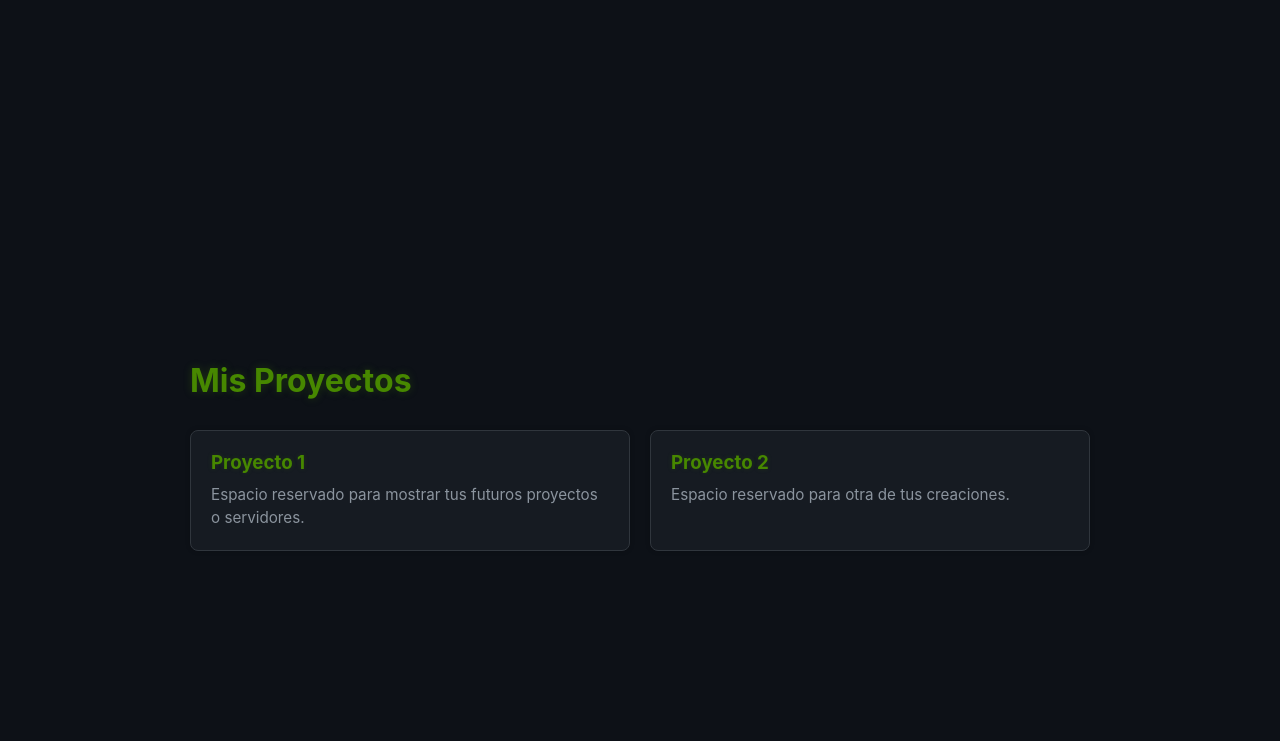
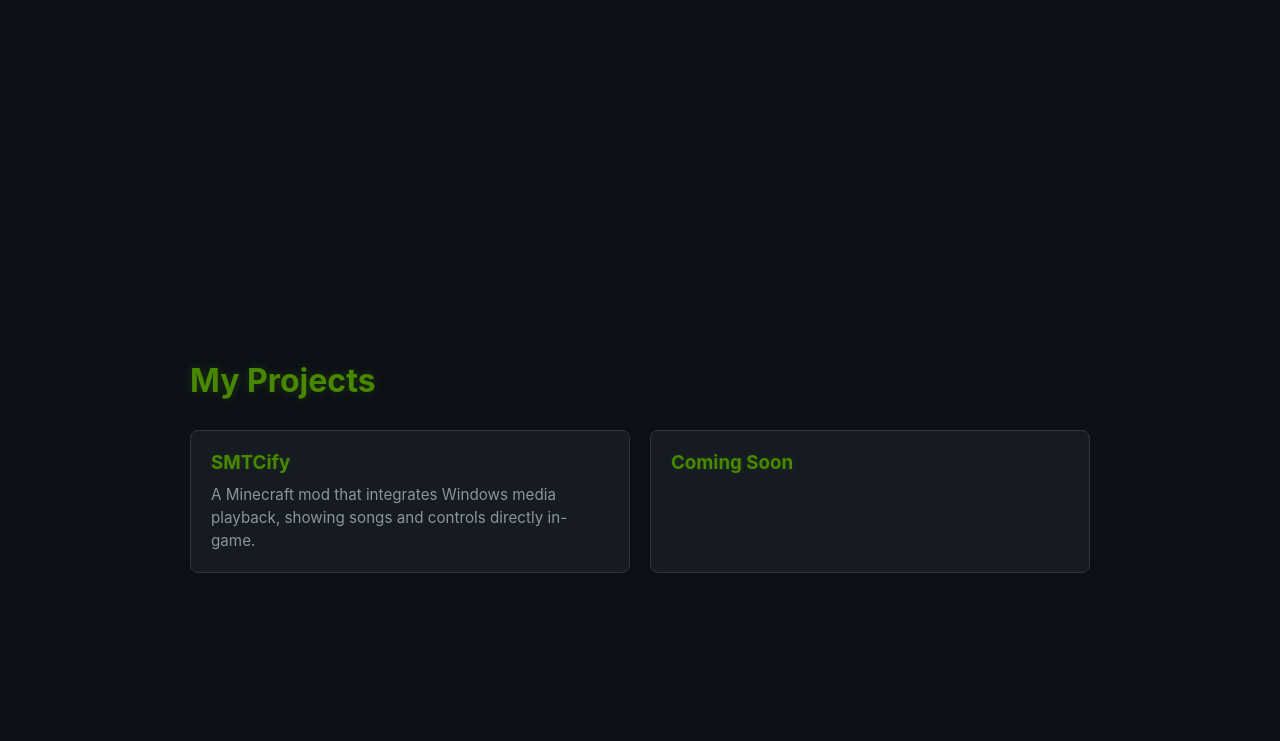
Before and after one commit to sebx140/sebx140.github.io, a plain HTML site: page index.html in a window 1280 px wide. Shown: the part 439-1180 px from the top of the page. Drawn offline with Linux system fonts and the light colour scheme.

Commit message:
Translate site content to English and update links
Updated project links and text to English.

```diff
--- a/index.html
+++ b/index.html
@@ -112,6 +112,12 @@
             margin-top: 30px;
         }
 
+        .project-link {
+            text-decoration: none;
+            color: inherit;
+            display: block;
+        }
+
         .project-card {
             background-color: #161b22;
             border: 1px solid #30363d;
@@ -119,6 +125,9 @@
             padding: 20px;
             box-shadow: 0 0 5px rgba(0, 0, 0, 0.2);
             transition: transform 0.2s, border-color 0.2s, box-shadow 0.3s ease;
+            cursor: pointer;
+            height: 100%;
+            box-sizing: border-box;
         }
 
         .project-card:hover {
@@ -149,7 +158,8 @@
 <body>
 
     <nav class="navbar">
-        <a href="#home" class="navbar-brand">sebx140</a>
+        <!-- El nombre ahora apunta a tu perfil de GitHub y se abre en pestaña nueva -->
+        <a href="https://github.com/sebx140" target="_blank" class="navbar-brand">sebx140</a>
         <div class="navbar-menu">
             <a href="#projects" class="navbar-item">Projects</a>
         </div>
@@ -158,20 +168,24 @@
     <div class="container">
 
         <section id="home" class="hero-section">
-            <h1>Bienvenido a mi sitio</h1>
+            <h1>Welcome to my site</h1>
             <p>Coming soon...</p>
         </section>
 
         <section id="projects">
-            <h2>Mis Proyectos</h2>
+            <h2>My Projects</h2>
             <div class="projects-grid">
+
+                <a href="https://github.com/sebx140/SMTCify" target="_blank" class="project-link">
+                    <div class="project-card">
+                        <h3>SMTCify</h3>
+                        <p>A Minecraft mod that integrates Windows media playback, showing songs and controls directly in-game.</p>
+                    </div>
+                </a>
+
                 <div class="project-card">
-                    <h3>Proyecto 1</h3>
-                    <p>Espacio reservado para mostrar tus futuros proyectos o servidores.</p>
-                </div>
-                <div class="project-card">
-                    <h3>Proyecto 2</h3>
-                    <p>Espacio reservado para otra de tus creaciones.</p>
+                    <h3>Coming Soon</h3>
+                    <p></p>
                 </div>
             </div>
         </section>
```
